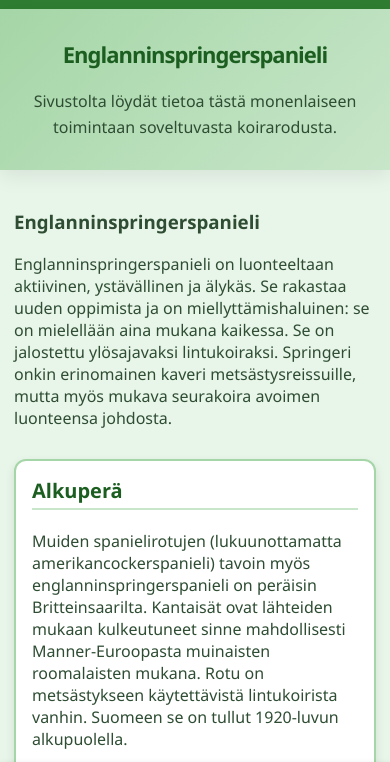
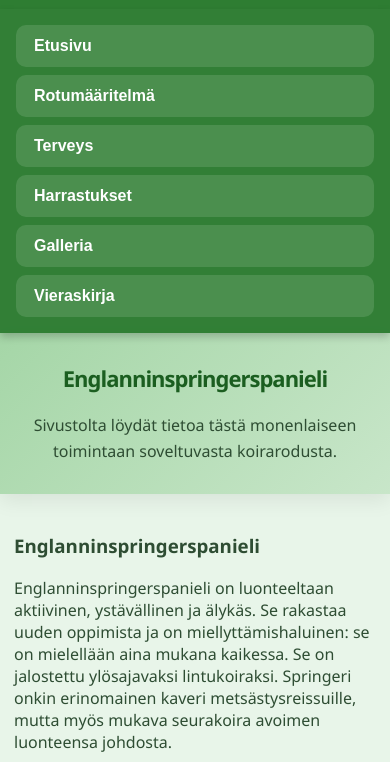
Before and after one commit to paassiltatia-create/Websivusto, a website: page index.html in a window 390 px wide. Both pictures are taken after a click on the element 353 px from the left and 45 px from the top of the page. Shown: the part 82-844 px from the top of the page. Drawn offline with Linux system fonts and the light colour scheme.

Commit message:
git push

```diff
--- a/style.css
+++ b/style.css
@@ -16,6 +16,7 @@ body {
 
 /* NAVIGAATIO */
 nav {
+    position: relative;
     background-color: #2e7d32;
     color: white;
     padding: 15px 24px;
@@ -72,11 +73,19 @@ nav {
     width: auto;
 }
 
-@media (max-width: 700px) {
+@media (max-width: 900px) {
     .logo-icon {
         height: 45px;
     }
 }
+
+@media (max-width: 700px) {
+    .logo-icon {
+        height: 30px;
+    }
+}
+
+
 
 /* SIVUT */
 nav ul {
@@ -109,7 +118,7 @@ nav a.active {
 }
 
 /* NAV MOBIILISSA */
-@media (max-width: 700px) {
+@media (max-width: 900px) {
 
     nav {
         display: flex;
@@ -172,7 +181,7 @@ nav a.active {
     color: #2e4d33;
 }
 
-@media (max-width: 700px) {
+@media (max-width: 900px) {
     .hero {
         padding: 50px 20px;
     }
@@ -261,7 +270,7 @@ nav a.active {
 }
 
 /* KUVAKORTTI PIENEMMÄKSI MOBIILISSA */
-@media (max-width: 700px) {
+@media (max-width: 900px) {
     .card.image-card {
         max-width: 100%;
         margin: 20px auto;
@@ -438,7 +447,7 @@ body {
     text-align: left;
 }
 
-@media (max-width: 700px) {
+@media (max-width: 900px) {
     .subgrid {
         grid-template-columns: repeat(2, 1fr);
     }
@@ -1181,7 +1190,11 @@ a.back-to-top:hover,
     pointer-events: none;
 
 
+
     background-color: rgba(46, 125, 50, 0.98);
+
+
+
     padding: 16px 16px;
     gap: 8px;
     align-items: stretch;
@@ -1218,7 +1231,7 @@ a.back-to-top:hover,
 }
 
 /* MOBIILINÄKYMÄ */
-@media (max-width: 700px) {
+@media (max-width: 900px) {
 
     .nav-right {
         display: none;
@@ -1240,11 +1253,47 @@ a.back-to-top:hover,
 /* AKTIIVINEN MOBIILIMENU */
 .mobile-menu.active {
     display: flex;
+    pointer-events: auto;
+
     z-index: 1000;
-    max-height: calc(100vh - 60px);
 
-    overflow-y: auto;
-    -webkit-overflow-scrolling: touch;
+    /* Make menu participate in layout (doesn't block content) */
+    position: static;
+    top: auto;
+    left: auto;
+    right: auto;
+    width: 100%;
+    overflow-y: visible;
+    max-height: none;
+}
+
+/* Keep menu from accidentally overlapping on mobile */
+@media (max-width: 900px) {
+    .mobile-menu {
+        position: static;
+        top: auto;
+        left: auto;
+        right: auto;
+        width: 100%;
+        max-width: 100%;
+    }
+}
+
+/* Smooth mobile-menu transition when switching breakpoints */
+.mobile-menu {
+    transition: opacity 250ms ease, transform 250ms ease;
+}
+
+.mobile-menu:not(.active) {
+    opacity: 0;
+    transform: translateY(-6px);
+    pointer-events: none;
+}
+
+.mobile-menu.active {
+    opacity: 1;
+    transform: translateY(0);
+    pointer-events: auto;
 }
 
 /* MOBIILI-RESPONSIIVISUUS */
```
Also changed, not shown: gallery.html (+1 -1 lines), guestbook.html (+1 -1 lines), health.html (+1 -1 lines), hobbies.html (+1 -1 lines), index.html (+4 -2 lines), standard.html (+1 -1 lines).
